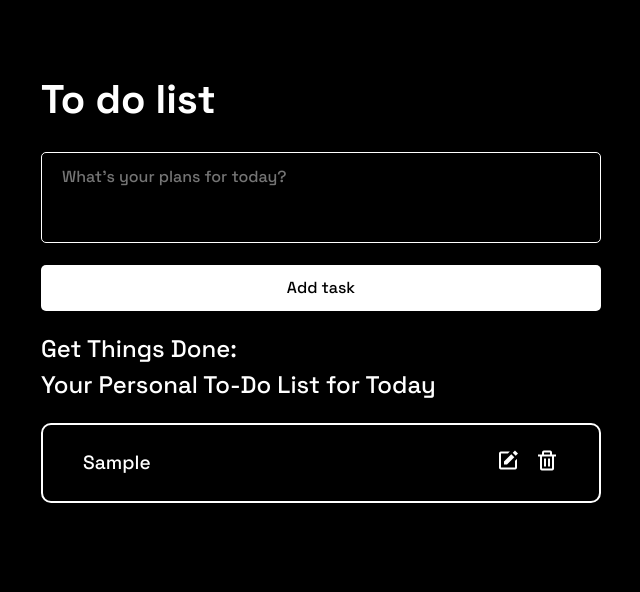
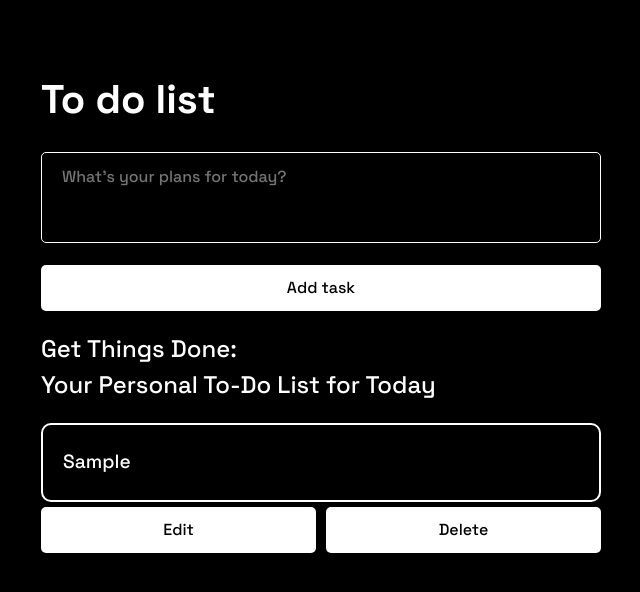
Before and after one commit to deiondz/To-do-app, a React (Vite) app: page / in a window 1280 px wide. Both pictures are taken after typing "Sample" into the empty fields and a click on the button "Add task". Shown: the top 592 px of the page, without its empty margins (319-959 px from the left). Built offline with nearby package versions, Linux system fonts and the light colour scheme.

Commit message:
UI change

```diff
--- a/src/components/TodoEdit.jsx
+++ b/src/components/TodoEdit.jsx
@@ -21,7 +21,7 @@ function TodoEdit({ task, todoEdit }) {
           placeholder="Update"
           maxLength={130}
         ></textarea>
-        <button className="editbtn">Edit</button>
+        <button className="editbtn">Update</button>
       </form>
     </div>
   );
--- a/src/components/TodoList.jsx
+++ b/src/components/TodoList.jsx
@@ -6,19 +6,20 @@ function TodoList({ task, handleDelete, todoEdit }) {
       <p className="listitem">{task.task}</p>
       <div className="listBtn">
         <button
-          className="edit"
+          className="listBtn-child edit"
           onClick={() => {
             todoEdit(task.task, task.id);
           }}
         >
-          <i className="bx bxs-edit"></i>
+          Edit
         </button>
         <button
+          className="listBtn-child"
           onClick={() => {
             handleDelete(task.id);
           }}
         >
-          <i className="bx bx-trash"></i>
+          Delete
         </button>
       </div>
     </div>
--- a/src/css/index.css
+++ b/src/css/index.css
@@ -144,54 +144,36 @@ svg {
     margin-bottom: 20px;
   }
 
-  .list-container {
-    display: flex;
-    border: 2px solid #ffffff;
-    min-height: 79px;
-    max-height: max-content;
-    border-radius: 10px;
-    font-size: 1.2rem;
+  .listBtn {
     display: flex;
     align-items: center;
-    margin-bottom: 20px;
-    padding: 20px;
+    justify-content: space-around;
   }
-  .listitem {
-    margin-left: 20px;
-    padding-right: 15px;
-  }
-
-  .listBtn {
-    width: max-content;
-    position: sticky;
-    left: 100%;
-    font-size: 1.5rem;
-    margin-right: 20px;
-  }
-  .edit {
-    margin-right: 15px;
-  }
-  .editInput {
-    display: flex;
-    border: 2px solid #ffffff;
-    height: 79px;
-    border-radius: 10px;
-    font-size: 1.2rem;
-    display: flex;
-    align-items: center;
-    margin-bottom: 20px;
-  }
-  .editbtn {
+  .listBtn-child {
     font-size: 1rem;
     width: 100%;
     display: grid;
     place-items: center;
     height: 46px;
-    margin-top: 15px;
     margin-bottom: 20px;
     background-color: var(--clr-secondary);
     color: var(--clr-primary);
     border-radius: 5px;
+  }
+  .listitem {
+    display: flex;
+    border: 2px solid #ffffff;
+    min-height: 79px;
+    max-height: max-content;
+    padding: 20px;
+    border-radius: 10px;
+    font-size: 1.2rem;
+    display: flex;
+    align-items: center;
+    margin-bottom: 5px;
+  }
+  .edit {
+    margin-right: 10px;
   }
 }
 
@@ -266,7 +248,23 @@ svg {
     margin-bottom: 20px;
   }
 
-  .list-container {
+  .listBtn {
+    display: flex;
+    align-items: center;
+    justify-content: space-around;
+  }
+  .listBtn-child {
+    font-size: 1rem;
+    width: 100%;
+    display: grid;
+    place-items: center;
+    height: 46px;
+    margin-bottom: 20px;
+    background-color: var(--clr-secondary);
+    color: var(--clr-primary);
+    border-radius: 5px;
+  }
+  .listitem {
     display: flex;
     border: 2px solid #ffffff;
     min-height: 79px;
@@ -276,20 +274,9 @@ svg {
     font-size: 1.2rem;
     display: flex;
     align-items: center;
-    margin-bottom: 20px;
-  }
-  .listitem {
-    margin-left: 20px;
-  }
-
-  .listBtn {
-    width: max-content;
-    position: sticky;
-    left: 100%;
-    font-size: 1.5rem;
-    margin-right: 20px;
+    margin-bottom: 5px;
   }
   .edit {
-    margin-right: 15px;
+    margin-right: 10px;
   }
 }
```
